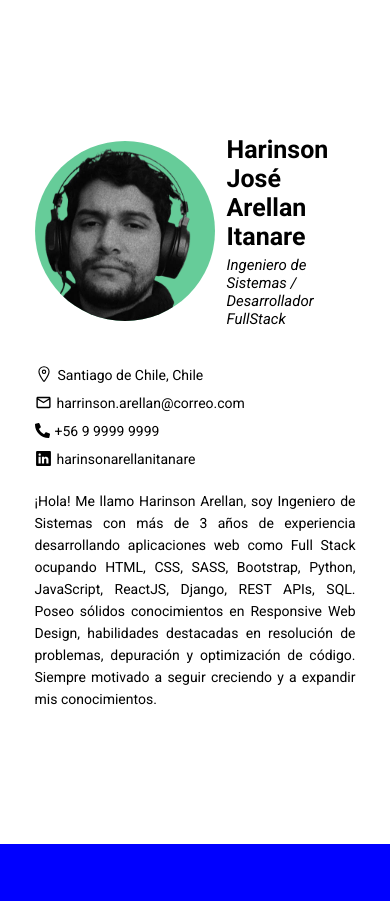
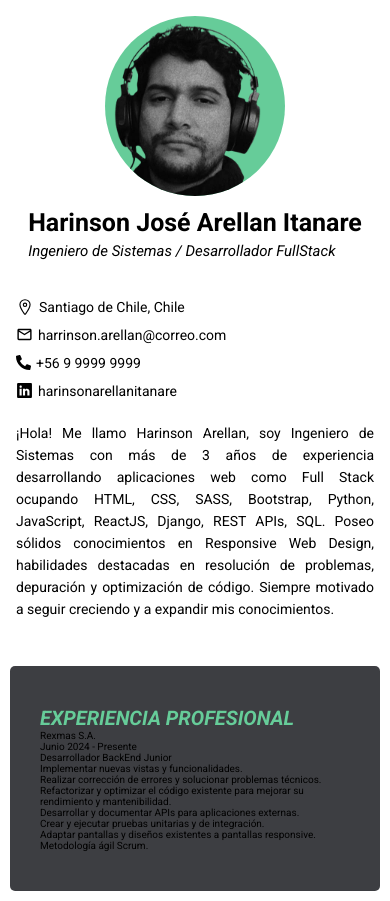
Before and after one commit to harinsonA/portafolio, a React (Create React App) app: page / in a window 390 px wide. Before the commit the page ends 844 px from the top, so only its background shows below. Built offline with nearby package versions, Linux system fonts and the light colour scheme.

Commit message:
feat: iniciar sección de experiencia laboral y actualizar estilos responsivos

```diff
--- a/public/index.html
+++ b/public/index.html
@@ -24,7 +24,7 @@
       work correctly both with client-side routing and a non-root public URL.
       Learn how to configure a non-root public URL by running `npm run build`.
     -->
-    <title>React App</title>
+    <title>Harinson José Arellan Itanare</title>
   </head>
   <body>
     <noscript>You need to enable JavaScript to run this app.</noscript>
--- a/src/components/Curriculum.jsx
+++ b/src/components/Curriculum.jsx
@@ -1,13 +1,12 @@
 import '../styles/Curriculum.css'
 import React from "react";
-
-
+import ExperienciaLaboral from './ExperienciaLaboral';
 
 class Curriculum extends React.Component {
-
   render() {
     return (
       <section className="curriculum-container">
+        <ExperienciaLaboral />
       </section>
     );
   }
--- /dev/null
+++ b/src/components/ExperienciaLaboral.jsx
@@ -0,0 +1,41 @@
+import '../styles/ExperienciaLaboral.css'
+import React from "react";
+
+
+class ExperienciaLaboral extends React.Component {
+  render() {
+    return (
+      <section className="experience-container">
+        <h2>EXPERIENCIA PROFESIONAL</h2>
+        <section className='card'>
+          <section className='company'>
+            <div className='company-name'>
+              <span>Rexmas S.A.</span>
+            </div>
+            <div className='time'>
+              <span>Junio 2024 - Presente</span>
+            </div>
+          </section>
+          <section className='range'>
+            <div className='Title'>
+              Desarrollador BackEnd Junior
+            </div>
+            <div className='Description'>
+              <ul>
+                <li>Implementar nuevas vistas y funcionalidades.</li>
+                <li>Realizar corrección de errores y solucionar problemas técnicos.</li>
+                <li>Refactorizar y optimizar el código existente para mejorar su rendimiento y mantenibilidad.</li>
+                <li>Desarrollar y documentar APIs para aplicaciones externas.</li>
+                <li>Crear y ejecutar pruebas unitarias y de integración.</li>
+                <li>Adaptar pantallas y diseños existentes a pantallas responsive.</li>
+                <li>Metodología ágil Scrum.</li>
+              </ul>
+            </div>
+          </section>
+        </section>
+      </section>
+    )
+  }
+}
+
+export default ExperienciaLaboral;
--- a/src/styles/App.css
+++ b/src/styles/App.css
@@ -1,6 +1,6 @@
 .App {
-  width: 100vw;
-  height: 100vh;
+  min-width: 100vw;
+  min-height: 100vh;
 
   display: flex;
   flex-direction: row;
@@ -13,5 +13,6 @@
 @media screen and (max-width: 900px) {
   .App {
     flex-direction: column;
+    justify-content: flex-start;
   }
 }
--- a/src/styles/Aside.css
+++ b/src/styles/Aside.css
@@ -78,3 +78,19 @@
 .curriculum-aside .card .body .resumen p {
   text-align: justify;
 }
+
+@media screen and (max-width: 900px) {
+  .curriculum-aside {
+    max-width: none;
+  }
+
+  .curriculum-aside .card {
+    width: 100%;
+  }
+
+  .curriculum-aside .card .header {
+    display: flex;
+    flex-direction: column;
+    justify-content: center;
+  }
+}
--- a/src/styles/Curriculum.css
+++ b/src/styles/Curriculum.css
@@ -3,3 +3,9 @@
   background-color: #3d3e42;
   border-radius: 5px;
 }
+
+@media screen and (max-width: 900px) {
+  .curriculum-container {
+    margin-top: 40px;
+  }
+}
--- /dev/null
+++ b/src/styles/ExperienciaLaboral.css
@@ -0,0 +1,11 @@
+.experience-container {
+  width: 100%;
+  padding: 40px 30px;
+}
+
+.experience-container h2 {
+  color: #66cc99;
+  font-size: 2em;
+  font-weight: 600;
+  font-style: italic;
+}
--- a/src/styles/index.css
+++ b/src/styles/index.css
@@ -10,10 +10,6 @@ html {
   font-size: 62.5%;
 }
 
-html, body {
-  height: 100%;
-}
-
 body {
   font-family: "Roboto", sans-serif;
   background-color: blue;
```
Also changed, not shown: 1 other file (tests, documents, lock files or other folders).
